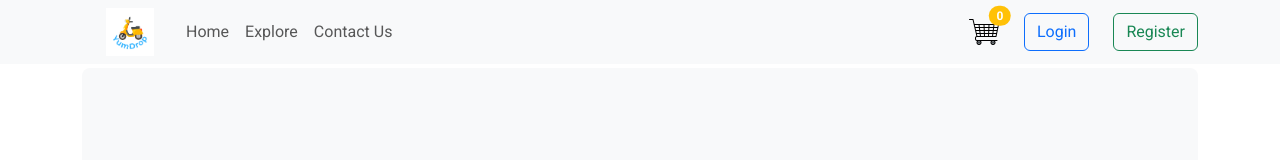
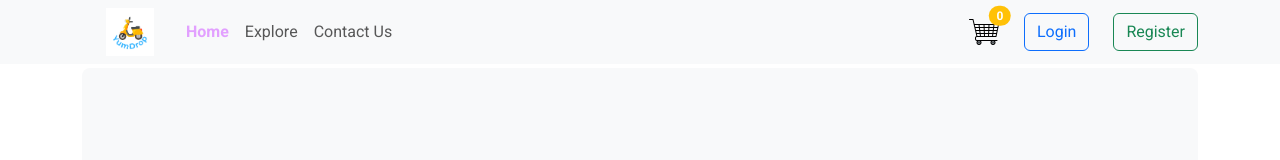
Before and after one commit to brandonviaje/YumDrop, a React (Vite) app in the folder frontend/yumdrop/: page / in a window 1280 px wide. Shown: the top 160 px of the page. Built offline with nearby package versions, Linux system fonts and the light colour scheme; no server answers.

Commit message:
feat: add menubar highlighting

```diff
--- a/frontend/yumdrop/src/components/MenuBar/MenuBar.css
+++ b/frontend/yumdrop/src/components/MenuBar/MenuBar.css
@@ -0,0 +1,3 @@
+.active{
+  color: #E2A0FF !important;
+}
--- a/frontend/yumdrop/src/components/MenuBar/MenuBar.jsx
+++ b/frontend/yumdrop/src/components/MenuBar/MenuBar.jsx
@@ -1,11 +1,11 @@
-import React, { useContext } from 'react';
+import React, { useContext, useState } from 'react';
 import './MenuBar.css';
 import {assets} from '../../assets/assets';
 import { Link } from 'react-router-dom';
 import { StoreContext } from '../../context/StoreContext.jsx';
 
 const MenuBar = () => {
-
+  const [active, setActive] = useState('home');
   const { quantities } = useContext(StoreContext);
   const cartItems = Object.values(quantities).filter(qty => qty > 0).length;
 
@@ -28,17 +28,17 @@ const MenuBar = () => {
         <div className="collapse navbar-collapse" id="navbarSupportedContent">
           <ul className="navbar-nav me-auto mb-2 mb-lg-0">
             <li className="nav-item">
-              <Link className="nav-link"  to="/">
+              <Link className={active === 'home' ? "nav-link fw-bold active" : "nav-link"}  to="/"onClick={()=> setActive('home')}>
                 Home
               </Link>
             </li>
             <li className="nav-item">
-              <Link className="nav-link"  to="/explore">
+              <Link className={active === 'explore' ? "nav-link fw-bold active" : "nav-link"}   to="/explore" onClick={()=> setActive('explore')}>
                 Explore
               </Link>
             </li>
             <li className="nav-item">
-              <Link className="nav-link"  to="/contact">
+              <Link className={active === 'contact' ? "nav-link fw-bold active" : "nav-link"}   to="/contact" onClick={()=> setActive('contact')}>
                 Contact Us
               </Link>
             </li>
```
